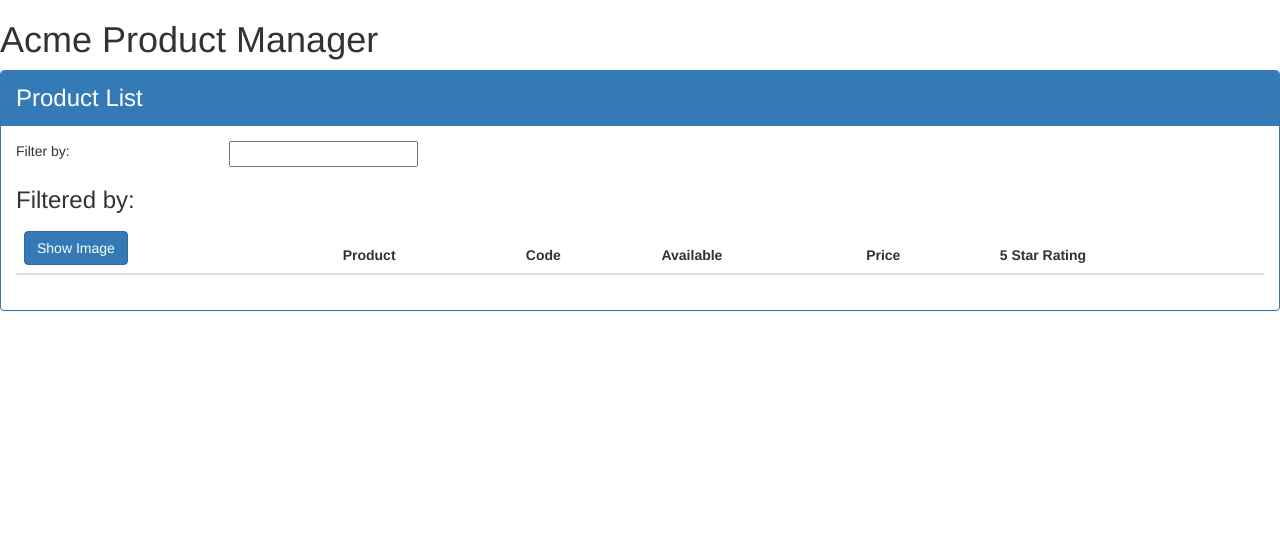
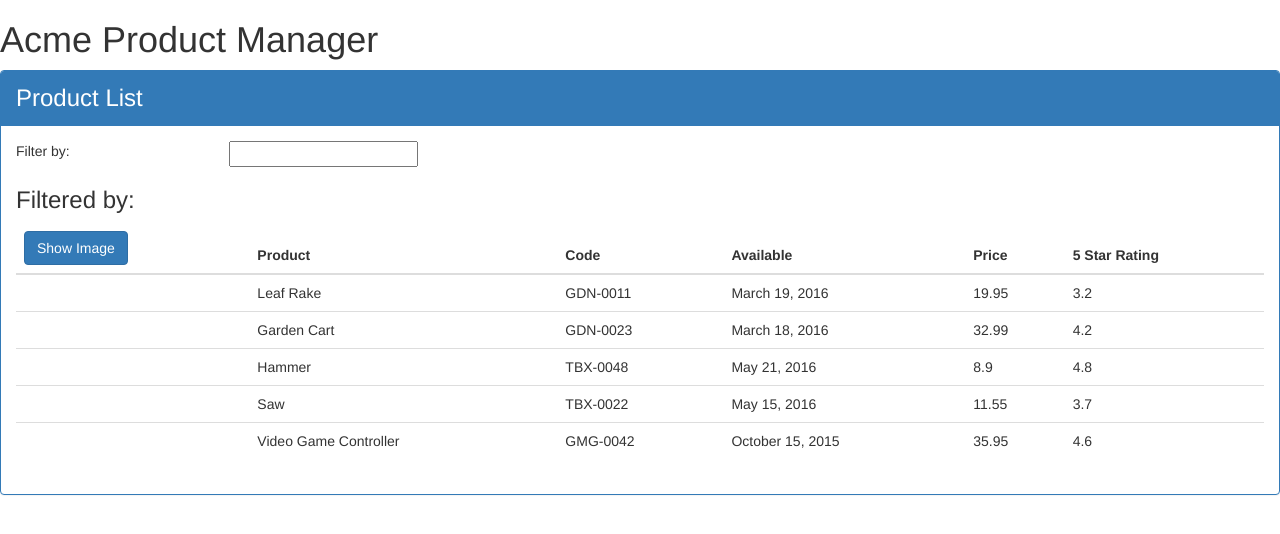
Before and after one commit to dtrygodko/APM, an Angular app: page / in a window 1280 px wide. Shown: the top 534 px of the page. Built offline with nearby package versions, Linux system fonts and the light colour scheme.

Commit message:
product list

```diff
--- a/src/app/products/product-list.component.html
+++ b/src/app/products/product-list.component.html
@@ -15,7 +15,7 @@
             </div>
         </div>
         <div class='table-responsive'>
-            <table class='table'>
+            <table class='table' *ngIf='products && products.length'>
                 <thead>
                     <tr>
                         <th>
@@ -31,7 +31,14 @@
                     </tr>
                 </thead>
                 <tbody>
-
+                    <tr *ngFor='let product of products'>
+                        <td></td>
+                        <td>{{product.productName}}</td>
+                        <td>{{product.productCode}}</td>
+                        <td>{{product.releaseDate}}</td>
+                        <td>{{product.price}}</td>
+                        <td>{{product.starRating}}</td>
+                    </tr>
                 </tbody>
             </table>
         </div>
--- a/src/app/products/product-list.component.ts
+++ b/src/app/products/product-list.component.ts
@@ -8,4 +8,56 @@
 )
 export class ProductListComponent {
     pageTitle: string = "Product List";
+    products: any[] = [
+        {
+            "productId": 1,
+            "productName": "Leaf Rake",
+            "productCode": "GDN-0011",
+            "releaseDate": "March 19, 2016",
+            "description": "Leaf rake with 48-inch wooden handle.",
+            "price": 19.95,
+            "starRating": 3.2,
+            "imageUrl": "http://openclipart.org/image/300px/svg_to_png/26215/Anonymous_Leaf_Rake.png"
+        },
+        {
+            "productId": 2,
+            "productName": "Garden Cart",
+            "productCode": "GDN-0023",
+            "releaseDate": "March 18, 2016",
+            "description": "15 gallon capacity rolling garden cart",
+            "price": 32.99,
+            "starRating": 4.2,
+            "imageUrl": "http://openclipart.org/image/300px/svg_to_png/58471/garden_cart.png"
+        },
+        {
+            "productId": 5,
+            "productName": "Hammer",
+            "productCode": "TBX-0048",
+            "releaseDate": "May 21, 2016",
+            "description": "Curved claw steel hammer",
+            "price": 8.9,
+            "starRating": 4.8,
+            "imageUrl": "http://openclipart.org/image/300px/svg_to_png/73/rejon_Hammer.png"
+        },
+        {
+            "productId": 8,
+            "productName": "Saw",
+            "productCode": "TBX-0022",
+            "releaseDate": "May 15, 2016",
+            "description": "15-inch steel blade hand saw",
+            "price": 11.55,
+            "starRating": 3.7,
+            "imageUrl": "http://openclipart.org/image/300px/svg_to_png/27070/egore911_saw.png"
+        },
+        {
+            "productId": 10,
+            "productName": "Video Game Controller",
+            "productCode": "GMG-0042",
+            "releaseDate": "October 15, 2015",
+            "description": "Standard two-button video game controller",
+            "price": 35.95,
+            "starRating": 4.6,
+            "imageUrl": "http://openclipart.org/image/300px/svg_to_png/120337/xbox-controller_01.png"
+        }
+    ];
 }
```
